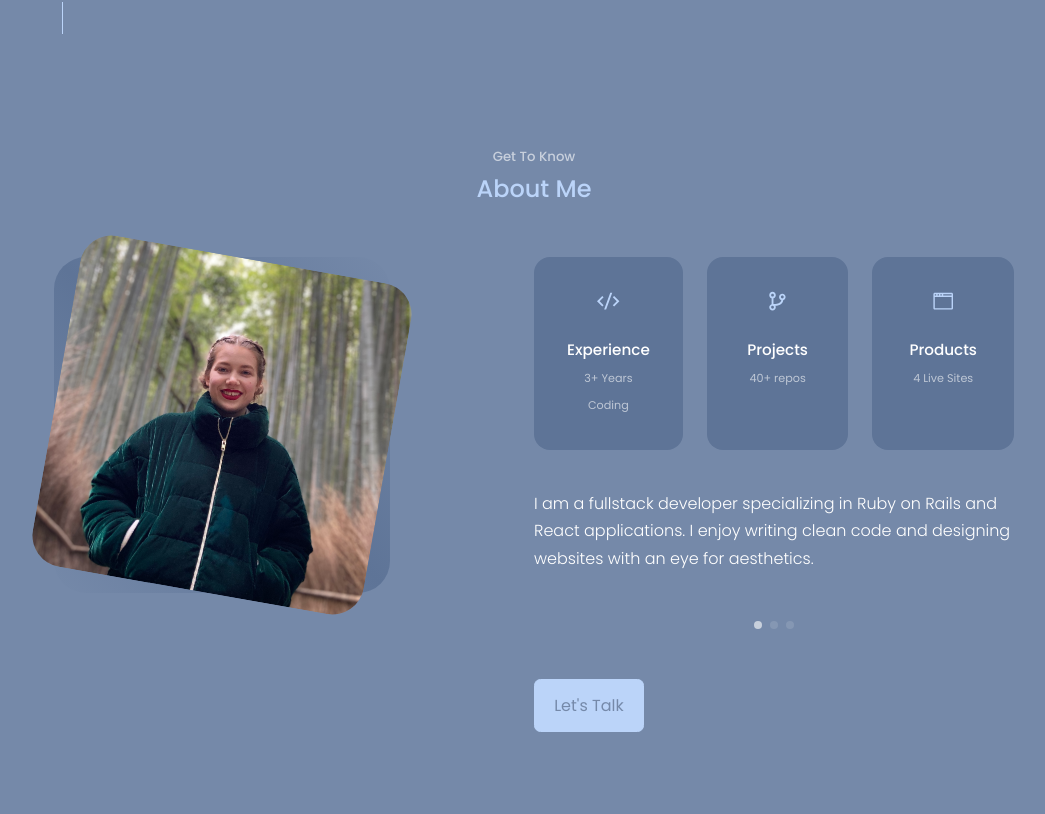
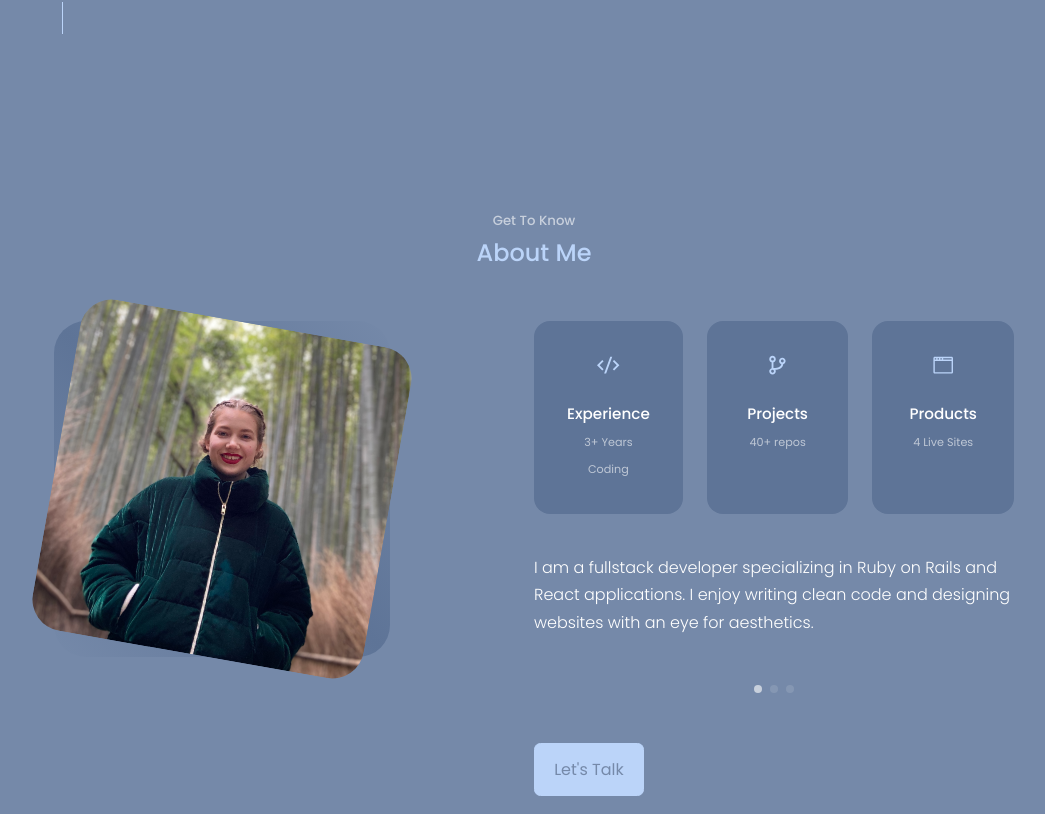
Before and after one commit to AidanFournier/react-portfolio-site, a React (Create React App) app: page / in a window 1280 px wide. Shown: the part 726-1540 px from the top of the page, without its empty margins (106-1151 px from the left). Built offline with nearby package versions, Linux system fonts and the light colour scheme.

Commit message:
Changed spacing between sections

```diff
--- a/src/stylesheets/index.scss
+++ b/src/stylesheets/index.scss
@@ -55,7 +55,7 @@ h1 {
 }
 
 section {
-    margin-top: 4rem;
+    margin-top: 8rem;
     h2, h5 {
         text-align: center;
         color: $color-light;
```
